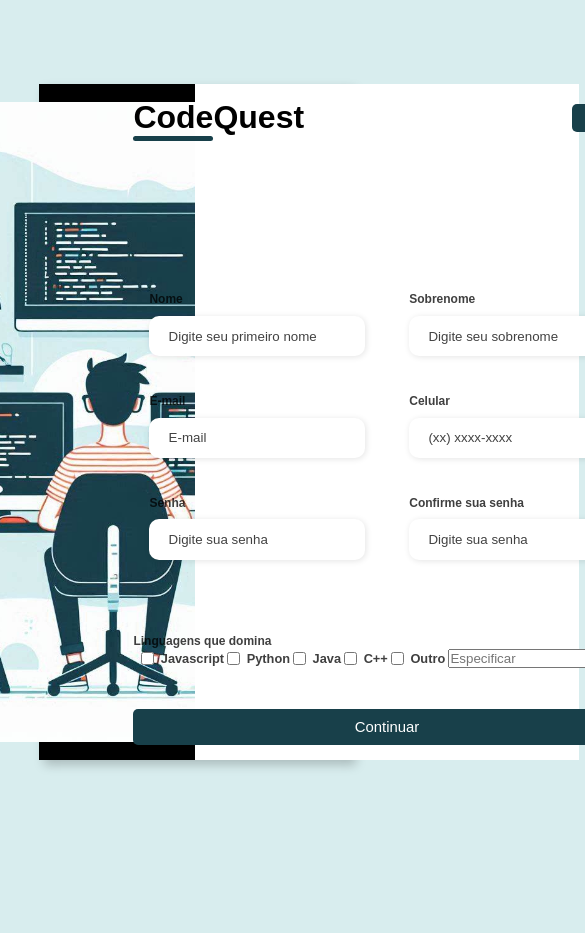
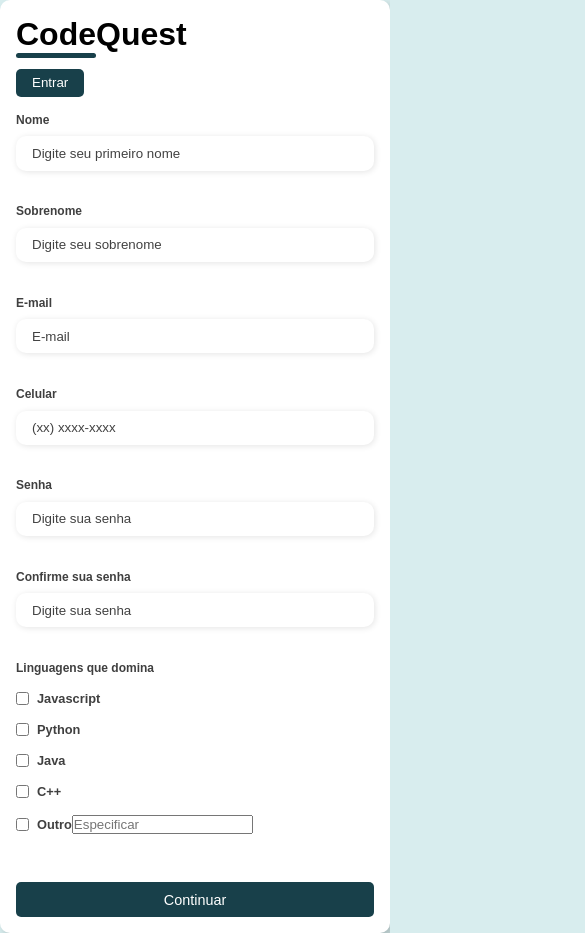
Before and after one commit to RodrigoASM6/Formul-rio-Code-Quest, a plain HTML site: page index.html in a window 390 px wide. Shown: the top 933 px of the page, 585 px wide, since content can reach past the window. Before the commit the page ends 844 px from the top, so only its background shows below. Drawn offline with Linux system fonts and the light colour scheme.

Commit message:
Finalizando responsavidade do site.

```diff
--- a/CSS/Style.css
+++ b/CSS/Style.css
@@ -7,7 +7,7 @@
 
   body {
     width: 100%;
-  height: 100vh;
+    min-height: 100vh;
     display: flex;
     justify-content: center;
     align-items: center;
@@ -15,10 +15,14 @@ body {
   }
 
   .container {
-  width: 80%;
-  height: 80vh;
+    width: 90%;
+    max-width: 1200px;
+    min-height: 80vh;
     display: flex;
     box-shadow: 5px 5px 10px rgba(0, 0, 0, 0.212);
+    background-color: #fff;
+    border-radius: 10px;
+    overflow: hidden;
   }
 
   .form-image {
@@ -26,12 +30,13 @@ body {
     display: flex;
     justify-content: center;
     align-items: center;
-  padding: 1rem;
-  background-color: black;
+
   }
 
   .form-image img {
-  width: 40rem;
+    width: 100%;
+    max-width: 80rem;
+    height: auto;
   }
 
   .form {
@@ -40,19 +45,15 @@ body {
     justify-content: center;
     align-items: center;
     flex-direction: column;
-  background-color: #fff;
-  padding: 12rem;
+    padding: 2rem;
   }
 
   .form-header {
-  margin-bottom: 10rem;
+    margin-bottom: 8rem;
     display: flex;
     justify-content: space-between;
-}
-
-.login-button {
-  display: flex;
     align-items: center;
+    width: 100%;
   }
 
   .login-button button {
@@ -88,14 +89,14 @@ body {
     display: flex;
     flex-wrap: wrap;
     justify-content: space-between;
-  padding: 1rem 1rem;
+    width: 100%;
   }
 
   .input-box {
-  margin-top: -20px;
     display: flex;
     flex-direction: column;
-  margin-bottom: 3rem;
+    margin-bottom: 1.5rem;
+    width: 48%;
   }
 
   .input-box input {
@@ -106,7 +107,7 @@ body {
     box-shadow: 1px 1px 6px #0000001c;
   }
 
-.inout-box input:hover {
+  .input-box input:hover {
     background-color: #eeeeee75;
   }
 
@@ -127,35 +128,38 @@ body {
 
   .linguagens-group {
     display: flex;
+    flex-wrap: wrap;
     justify-content: space-between;
-  margin-top: 0.62;
-  padding: 0 0.5rem;
+    margin-top: 1rem;
   }
 
   .linguagens-input {
     display: flex;
     align-items: center;
+    width: 48%;
+    margin-bottom: 1rem;
   }
 
   .linguagens-input input {
-  margin-right: 0.2rem;
+    margin-right: 0.5rem;
   }
 
   .linguagens-input label {
     font-size: 0.8rem;
     font-weight: 600;
-  padding: 0.2rem;
     color: #000000c0;
   }
 
   .continue-button button {
     width: 100%;
-  margin-top: 2.5rem;
+    margin-top: 2rem;
     border: none;
     background-color: #18404a;
-  padding: 0.62rem;
+    padding: 0.8rem;
     border-radius: 5px;
     cursor: pointer;
+    color: white;
+    font-size: 1rem;
   }
 
   .continue-button button:hover {
@@ -163,8 +167,59 @@ body {
   }
 
   .continue-button button a {
+    color: #fff;
     text-decoration: none;
-  font-size: 0.93rem;
-  font-weight: 500;
-  color: white;
   }
+
+/* Responsividade */
+
+@media screen and (max-width: 1330px) {
+    .form-image {
+      display: none;
+    }
+    .form {
+      width: 100%;
+      padding: 2rem;
+    }
+  }
+
+  @media screen and (max-width: 768px) {
+    .container {
+      width: 100%;
+      height: auto;
+      flex-direction: column;
+    }
+
+    .input-box {
+      width: 100%;
+    }
+
+    .linguagens-input {
+      width: 100%;
+    }
+
+    .form-header {
+      flex-direction: column;
+      align-items: flex-start;
+      margin-bottom: 1rem;
+    }
+
+    .login-button {
+      margin-top: 1rem;
+    }
+  }
+
+  @media screen and (max-width: 480px) {
+    .form {
+      padding: 1rem;
+    }
+
+    .input-box input {
+      padding: 0.6rem 1rem;
+    }
+
+    .continue-button button {
+      padding: 0.6rem;
+      font-size: 0.9rem;
+    }
+  }
```
Lines whose indentation alone changed are shown as unchanged.
